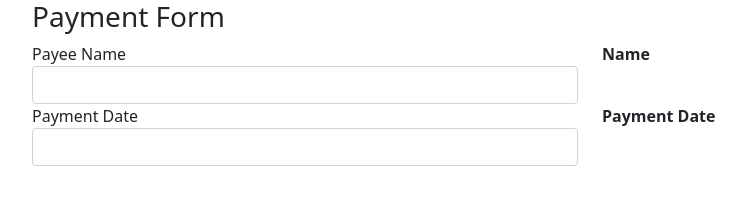
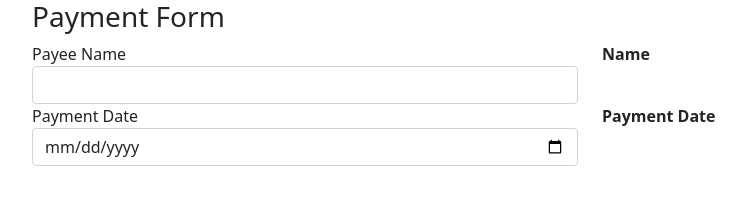
Before and after one commit to RaistlinD2x-Dev/angular-payment-form, an Angular app: page / in a window 1280 px wide. Shown: the top 218 px of the page, without its empty margins (50-796 px from the left). Built offline with nearby package versions, Linux system fonts and the light colour scheme.

Commit message:
updated date picker with custom date pipe

```diff
--- a/src/app/app.component.html
+++ b/src/app/app.component.html
@@ -18,13 +18,13 @@
   <div class="row">
     <div class="form-group col">
       <label>Payment Date</label>
-      <input class="form-control" (input)="onDateChange($any($event.target).value)" />
+      <input type="date" class="form-control" (input)="onDateChange($any($event.target).value)" />
     </div>
 
     <div class="col">
       <label><b>Payment Date</b></label>
       <div>
-          {{ date }}
+          {{ date | date: "MMMM d, y" }}
       </div>
     </div>
   </div>
```
